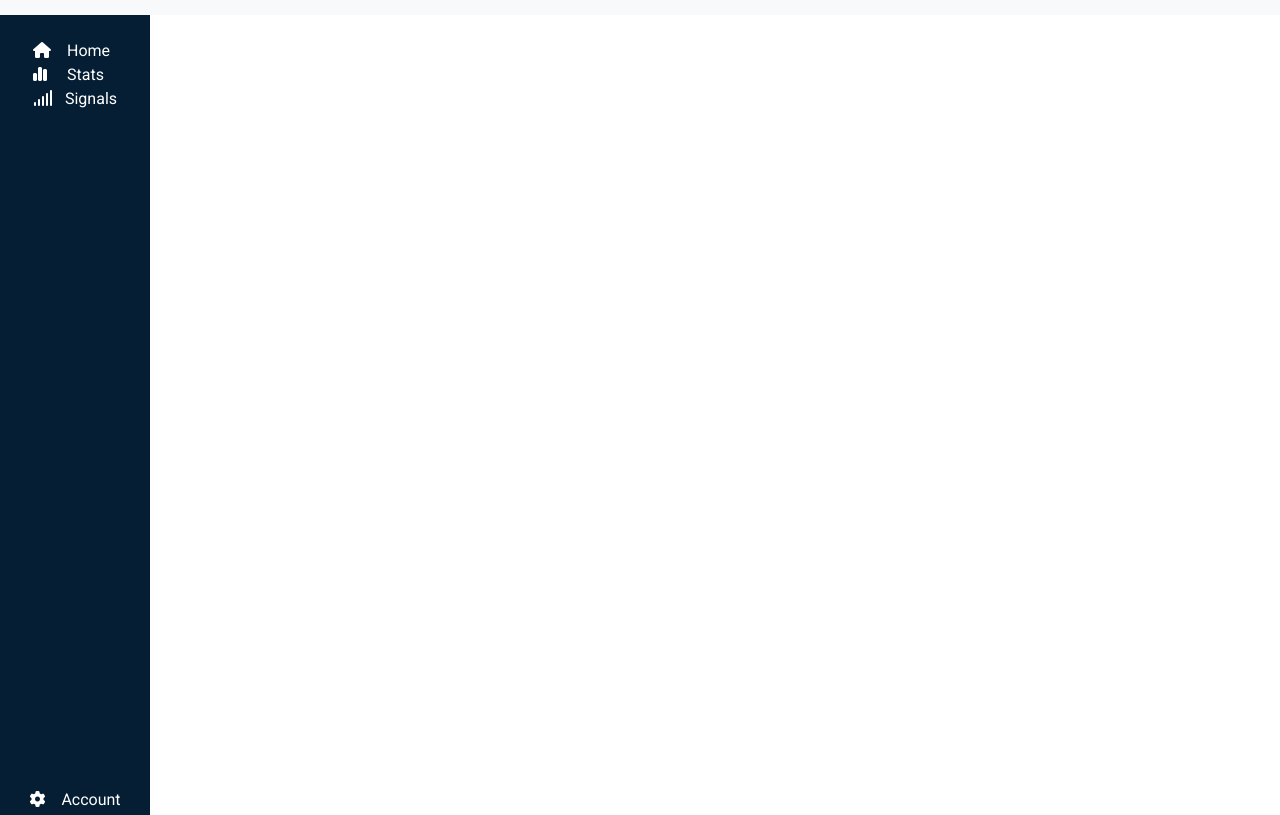
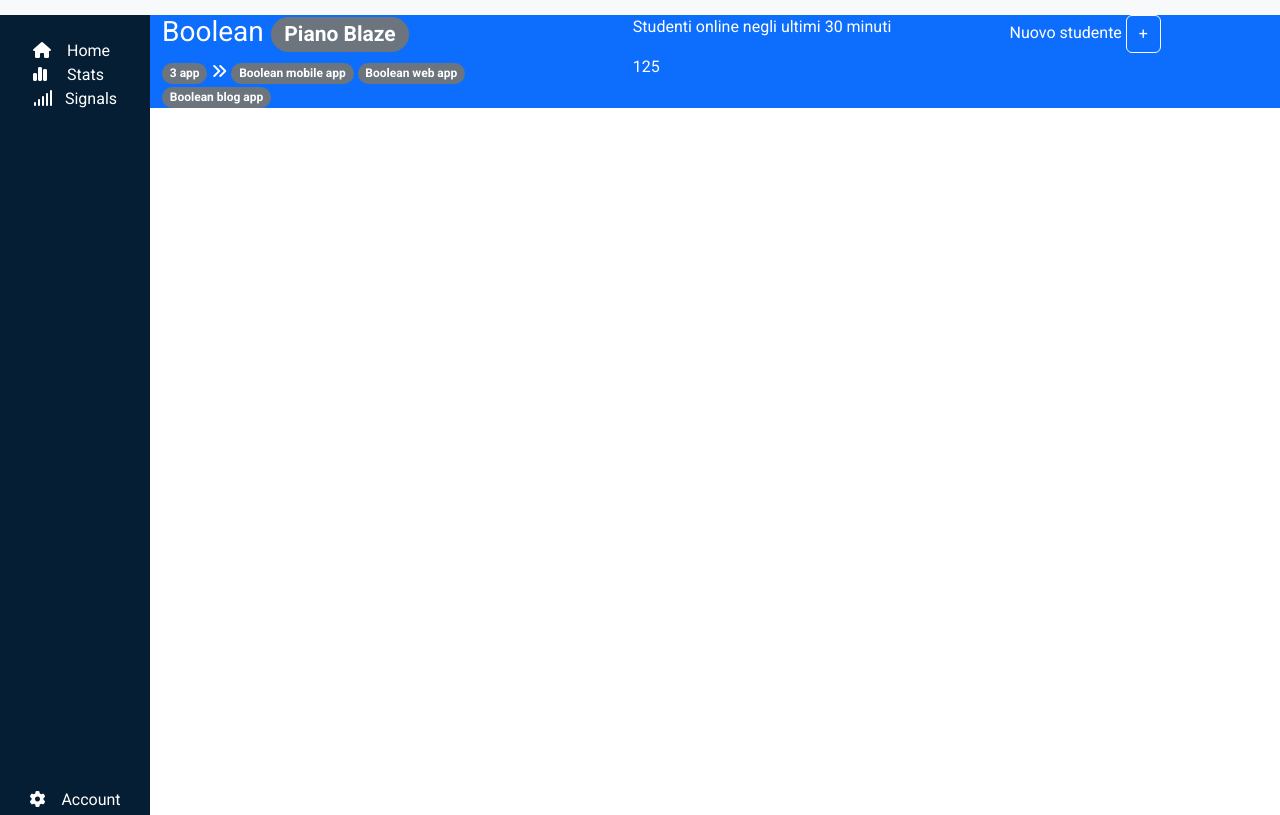
Before and after one commit to igorgaidolfi/html-css-bootstrap-dashboard, a plain HTML site: page index.html in a window 1280 px wide. Shown: the part 60-875 px from the top of the page. Drawn offline with nearby package versions, Linux system fonts and the light colour scheme.

Commit message:
update Added content to jumbo

```diff
--- a/css/style.css
+++ b/css/style.css
@@ -18,8 +18,14 @@ header{
 #sidebar .content{
     height: 100vh;
 }
+#main-content{
+    width: calc(100vw - 75px);
+}
 @media screen and (min-width: 992px){
     #sidebar{
         width: 150px;
     }
+    #main-content{
+        width: calc(100vw - 150px);
+    }
 }
--- a/index.html
+++ b/index.html
@@ -26,7 +26,7 @@
                 <li><i class="fa-solid fa-bell"></i></li>
             </ul>
         </header>
-        <main>
+        <main class="d-flex">
             <div id="sidebar">
                 <div class="content d-flex flex-column justify-content-between text-white pt-4 align-items-center">
                     <ul class="list-unstyled">
@@ -39,23 +39,30 @@
                     </div>
                 </div>
             </div>
-            <div class="main-content">
-                <div class="jumbo">
+            <div id="main-content">
+                <div class="jumbo bg-primary text-white">
                     <div class="container-fluid">
-                        <div class="row">
+                        <div class="row justify-content-between">
                             <div class="col-4">
                                 <div class="content">
-
+                                    <h3>Boolean <span class="badge rounded-pill bg-secondary">Piano Blaze</span></h3>
+                                    <span class="badge rounded-pill bg-secondary">3 app</span>
+                                    <span><i class="fa-solid fa-angles-right"></i></span>
+                                    <span class="badge rounded-pill bg-secondary">Boolean mobile app</span>
+                                    <span class="badge rounded-pill bg-secondary">Boolean web app</span>
+                                    <span class="badge rounded-pill bg-secondary">Boolean blog app</span>
                                 </div>
                             </div>
                             <div class="col-3">
                                 <div class="content">
-
+                                    <p>Studenti online negli ultimi 30 minuti</p>
+                                    <p>125</p>
                                 </div>
                             </div>
                             <div class="col-3">
                                 <div class="content">
-
+                                    <span>Nuovo studente</span>
+                                    <button class="btn btn-outline-light">+</button>
                                 </div>
                             </div>
                         </div>
```
